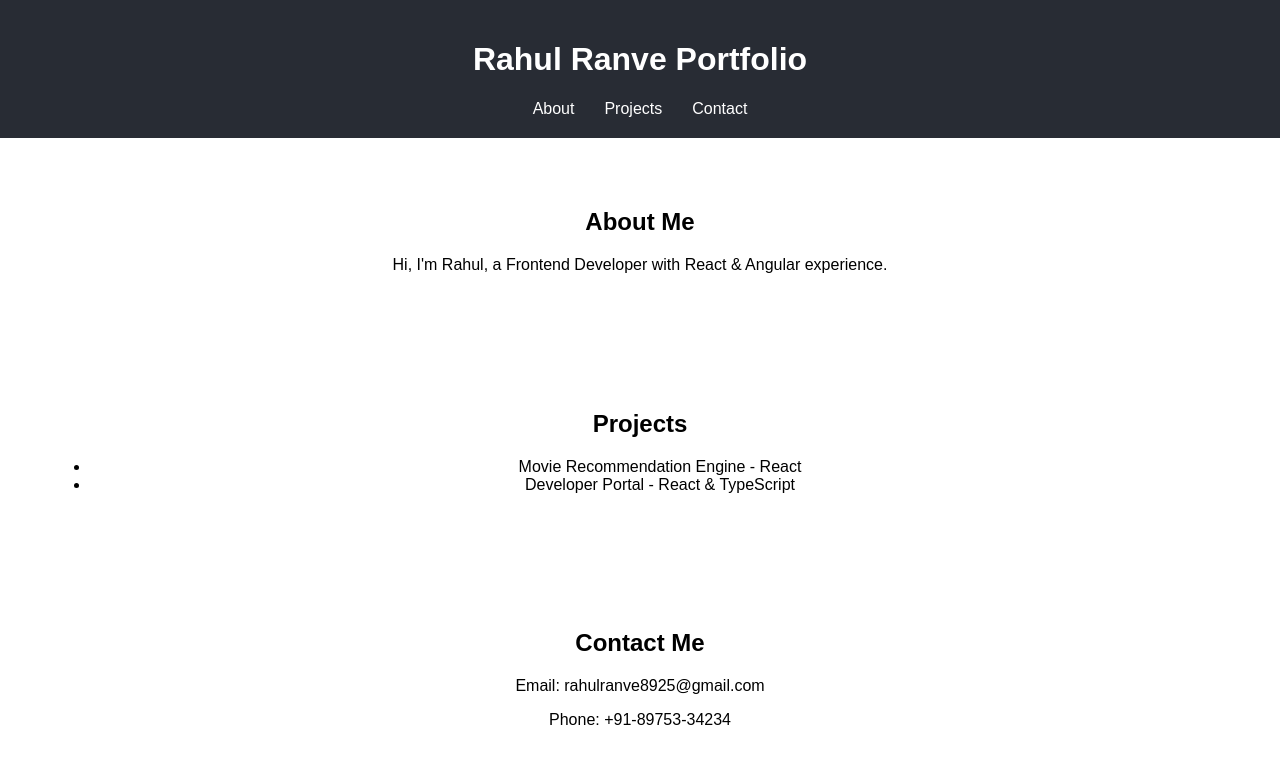
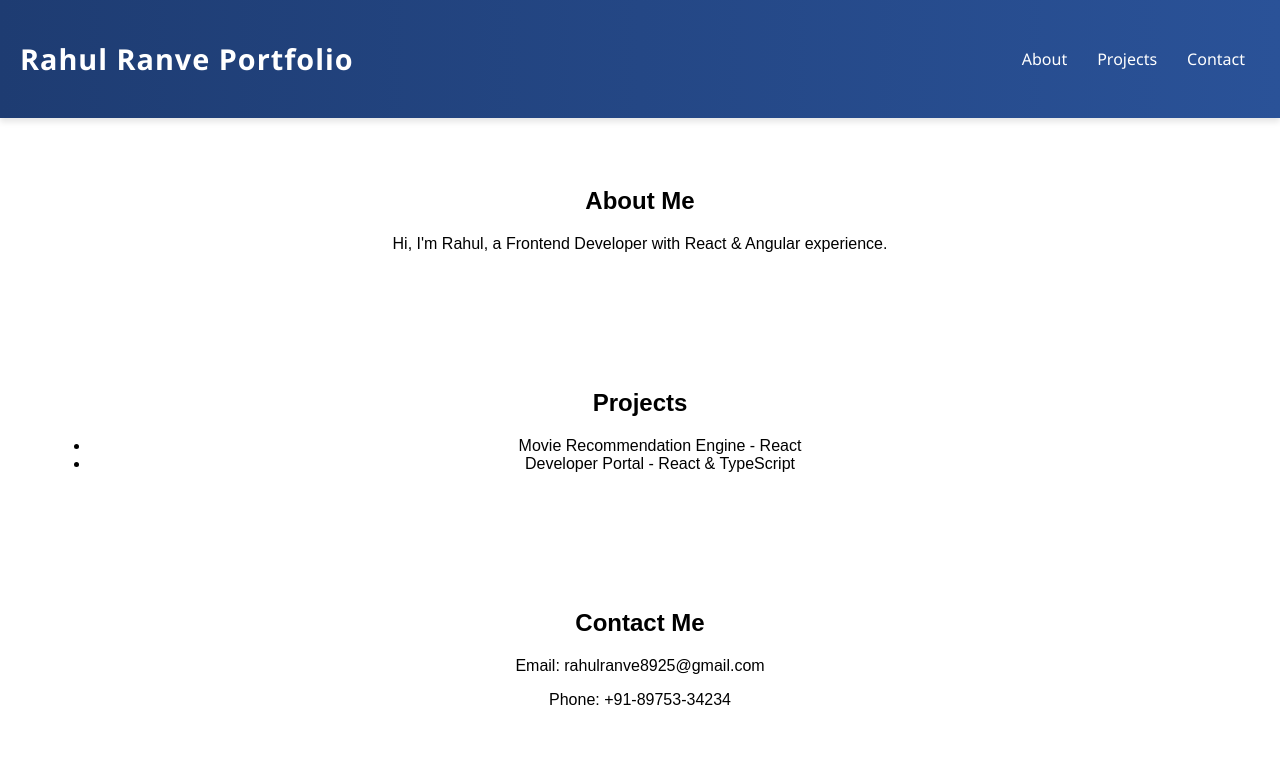
Before and after one commit to rahulranve8925/portfolio, a React (Create React App) app: page / in a window 1280 px wide. Shown: the top 764 px of the page. Built offline with nearby package versions, Linux system fonts and the light colour scheme.

Commit message:
css changes with - header.css file

```diff
--- a/src/Header.js
+++ b/src/Header.js
@@ -1,4 +1,5 @@
 import React from "react";
+import "./header.css";
 
 function Header() {
   return (
--- /dev/null
+++ b/src/header.css
@@ -0,0 +1,49 @@
+/* Header.css */
+header {
+  display: flex;
+  justify-content: space-between;
+  align-items: center;
+  padding: 1rem 2rem;
+  background: linear-gradient(90deg, #1e3c72, #2a5298); /* cool gradient */
+  color: #fff;
+  position: sticky;
+  top: 0;
+  z-index: 1000;
+  box-shadow: 0 4px 6px rgba(0,0,0,0.1);
+  font-family: 'Segoe UI', Tahoma, Geneva, Verdana, sans-serif;
+}
+
+header h1 {
+  font-size: 1.8rem;
+  font-weight: 700;
+  letter-spacing: 1px;
+}
+
+nav a {
+  margin-left: 1.5rem;
+  text-decoration: none;
+  color: #fff;
+  font-weight: 500;
+  transition: all 0.3s ease;
+  position: relative;
+}
+
+nav a::after {
+  content: '';
+  display: block;
+  width: 0;
+  height: 2px;
+  background: #ffdd57; /* underline color on hover */
+  transition: width 0.3s;
+  position: absolute;
+  bottom: -4px;
+  left: 0;
+}
+
+nav a:hover::after {
+  width: 100%;
+}
+
+nav a:hover {
+  color: #ffdd57;
+}
```
